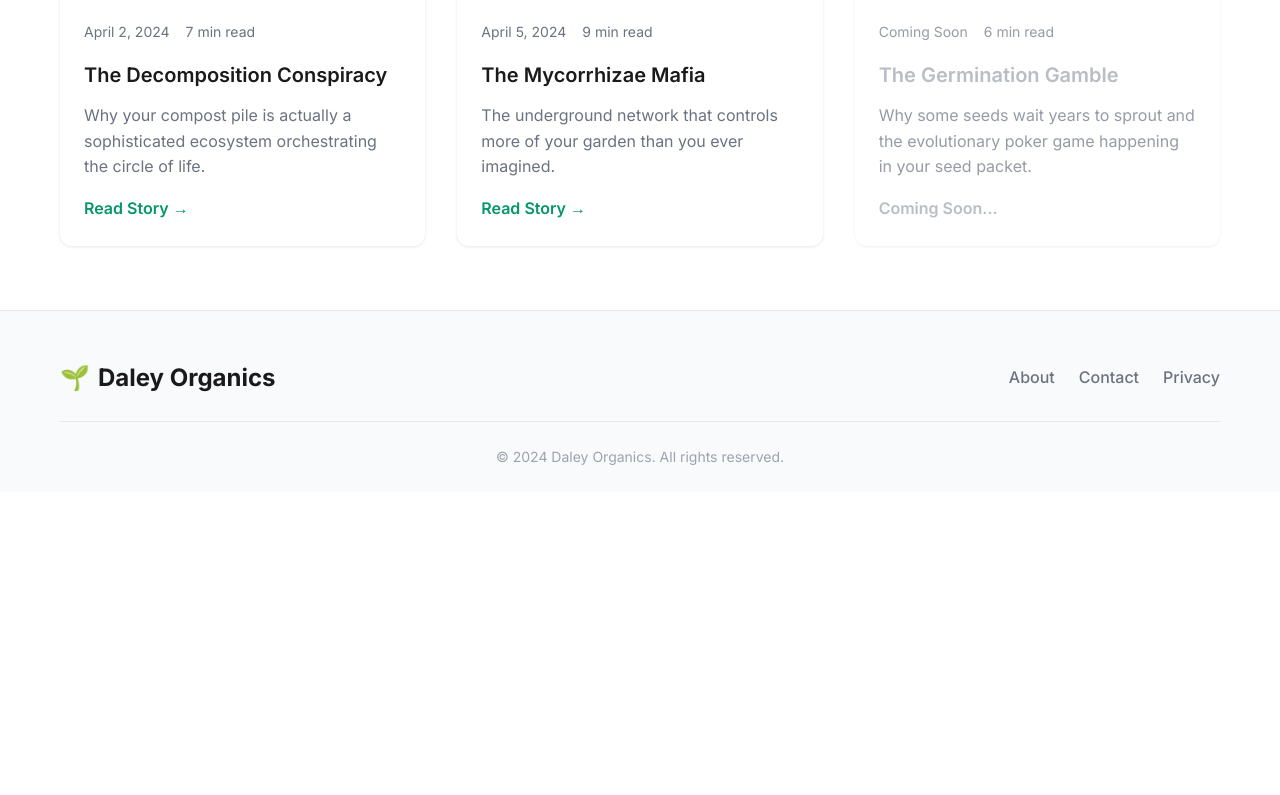
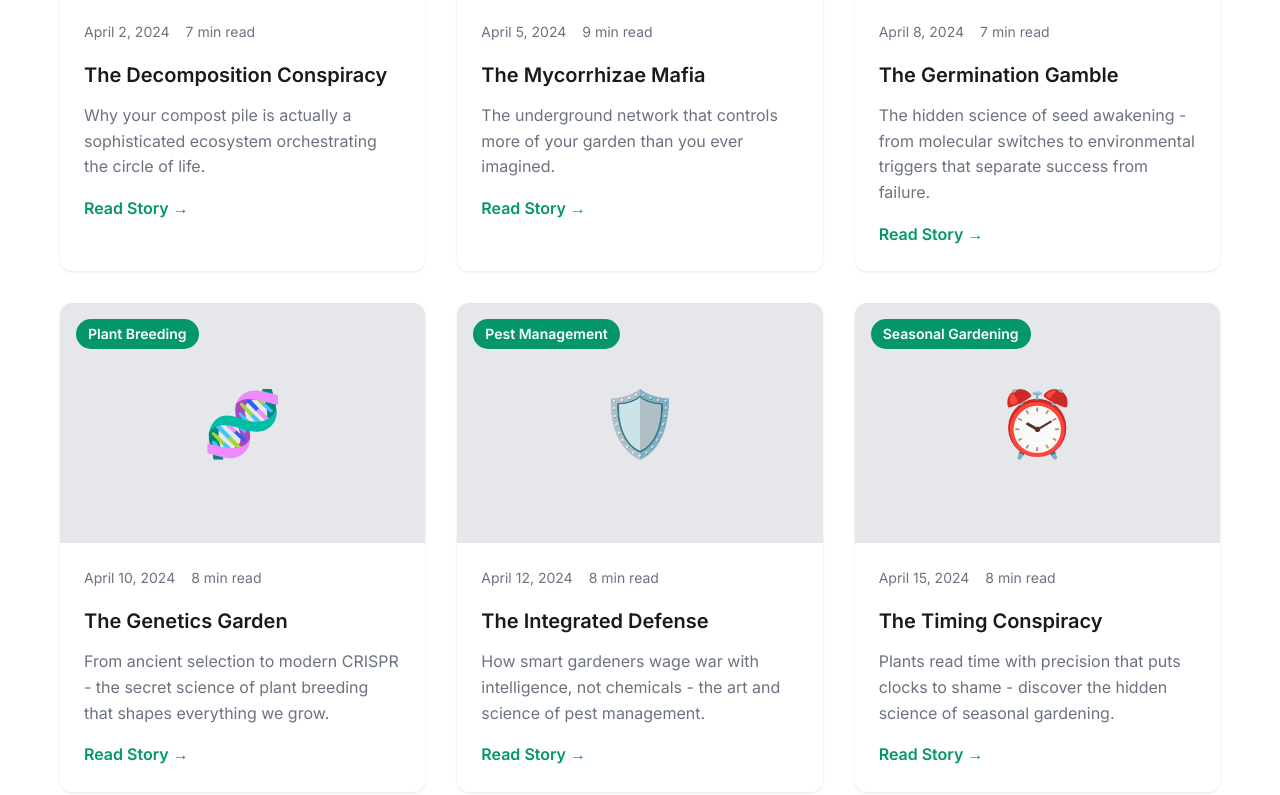
Before and after one commit to mikeschlottig/blog.daleyorganics.com, a plain HTML site: page index.html in a window 1280 px wide. Shown: the part 1309-2104 px from the top of the page. Before the commit the page ends 1801 px from the top, so only its background shows below. Drawn offline with Linux system fonts and the light colour scheme.

Commit message:
🎯 Update homepage with all 9 blog posts - complete content library

```diff
--- a/index.html
+++ b/index.html
@@ -195,20 +195,6 @@
             color: #047857;
         }
 
-        .coming-soon {
-            opacity: 0.7;
-        }
-
-        .coming-soon .card-title a {
-            color: #9ca3af;
-            cursor: default;
-        }
-
-        .coming-soon .read-more {
-            color: #9ca3af;
-            cursor: default;
-        }
-
         /* Footer */
         .footer {
             background: #f9fafb;
@@ -387,21 +373,75 @@
                     </div>
                 </article>
 
-                <article class="blog-card coming-soon">
+                <article class="blog-card">
                     <div class="card-image">
                         🌱
                         <div class="card-category">Seed Science</div>
                     </div>
                     <div class="card-content">
                         <div class="card-meta">
-                            <span>Coming Soon</span>
-                            <span>6 min read</span>
+                            <span>April 8, 2024</span>
+                            <span>7 min read</span>
                         </div>
                         <h3 class="card-title">
-                            <a href="#">The Germination Gamble</a>
+                            <a href="posts/germination-gamble.html">The Germination Gamble</a>
                         </h3>
-                        <p class="card-description">Why some seeds wait years to sprout and the evolutionary poker game happening in your seed packet.</p>
-                        <span class="read-more">Coming Soon...</span>
+                        <p class="card-description">The hidden science of seed awakening - from molecular switches to environmental triggers that separate success from failure.</p>
+                        <a href="posts/germination-gamble.html" class="read-more">Read Story →</a>
+                    </div>
+                </article>
+
+                <article class="blog-card">
+                    <div class="card-image">
+                        🧬
+                        <div class="card-category">Plant Breeding</div>
+                    </div>
+                    <div class="card-content">
+                        <div class="card-meta">
+                            <span>April 10, 2024</span>
+                            <span>8 min read</span>
+                        </div>
+                        <h3 class="card-title">
+                            <a href="posts/genetics-garden.html">The Genetics Garden</a>
+                        </h3>
+                        <p class="card-description">From ancient selection to modern CRISPR - the secret science of plant breeding that shapes everything we grow.</p>
+                        <a href="posts/genetics-garden.html" class="read-more">Read Story →</a>
+                    </div>
+                </article>
+
+                <article class="blog-card">
+                    <div class="card-image">
+                        🛡️
+                        <div class="card-category">Pest Management</div>
+                    </div>
+                    <div class="card-content">
+                        <div class="card-meta">
+                            <span>April 12, 2024</span>
+                            <span>8 min read</span>
+                        </div>
+                        <h3 class="card-title">
+                            <a href="posts/integrated-defense.html">The Integrated Defense</a>
+                        </h3>
+                        <p class="card-description">How smart gardeners wage war with intelligence, not chemicals - the art and science of pest management.</p>
+                        <a href="posts/integrated-defense.html" class="read-more">Read Story →</a>
+                    </div>
+                </article>
+
+                <article class="blog-card">
+                    <div class="card-image">
+                        ⏰
+                        <div class="card-category">Seasonal Gardening</div>
+                    </div>
+                    <div class="card-content">
+                        <div class="card-meta">
+                            <span>April 15, 2024</span>
+                            <span>8 min read</span>
+                        </div>
+                        <h3 class="card-title">
+                            <a href="posts/timing-conspiracy.html">The Timing Conspiracy</a>
+                        </h3>
+                        <p class="card-description">Plants read time with precision that puts clocks to shame - discover the hidden science of seasonal gardening.</p>
+                        <a href="posts/timing-conspiracy.html" class="read-more">Read Story →</a>
                     </div>
                 </article>
 
```
